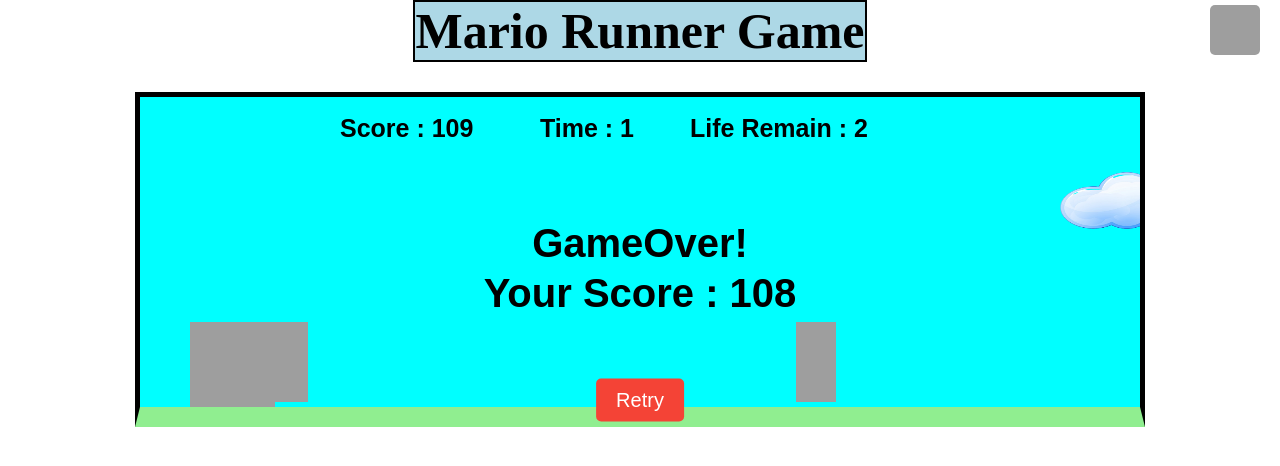
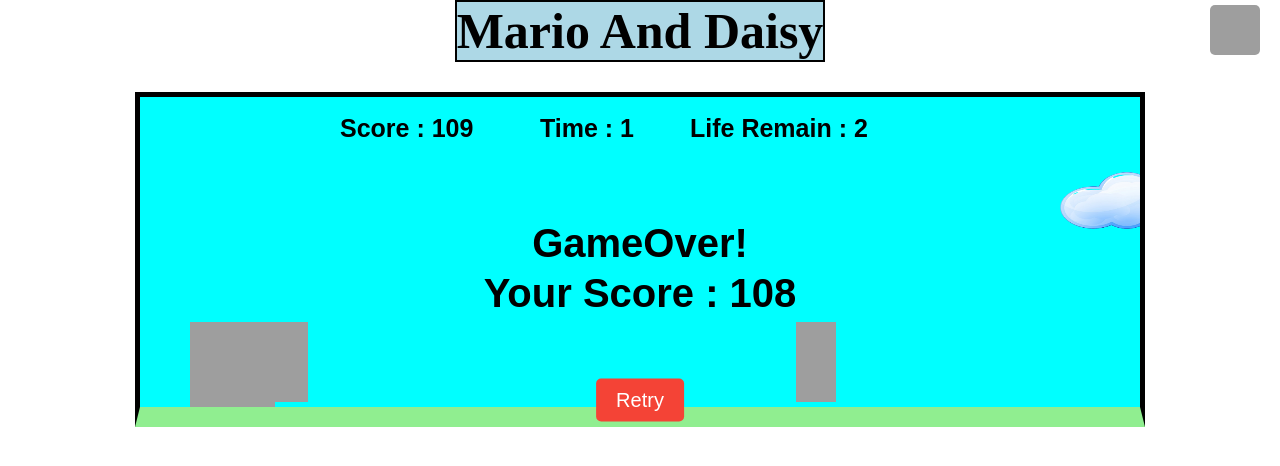
Before and after one commit to mose549/Marioz, a plain HTML site: page index.html in a window 1280 px wide. Drawn offline with Linux system fonts and the light colour scheme; grey boxes are pictures that could not be loaded.

Commit message:
Update index.html

```diff
--- a/index.html
+++ b/index.html
@@ -7,7 +7,7 @@
     <title>Document</title>
 </head>
 <body>
-    <h1 class="title">Mario Runner Game</h1>
+    <h1 class="title">Mario And Daisy</h1>
     <div class="Board">
         <canvas id = "Board"></canvas>
     </div>
```
